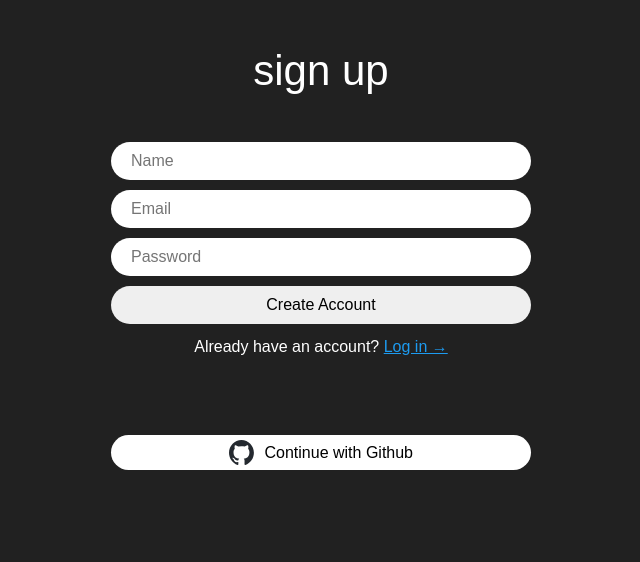
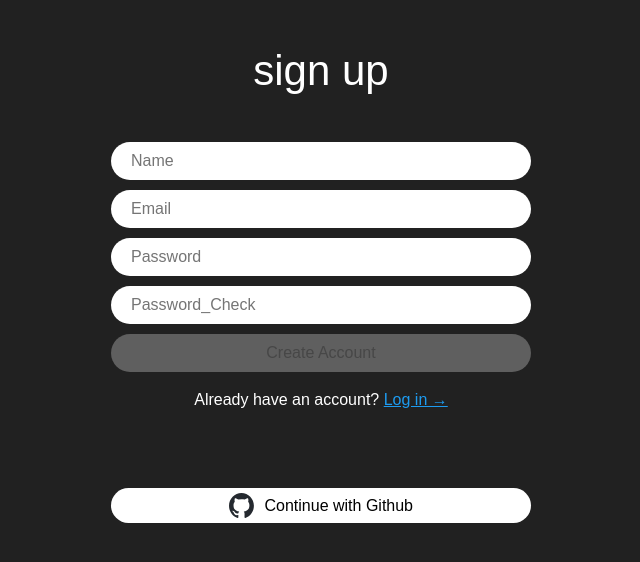
Before and after one commit to lactofreee/mySns, a React (Vite) app: page /create-account in a window 1280 px wide. Shown: the top 562 px of the page, without its empty margins (319-959 px from the left). Built offline with nearby package versions, Linux system fonts and the light colour scheme.

Commit message:
add validatin in loginpage

```diff
--- a/src/components/Auth-components.tsx
+++ b/src/components/Auth-components.tsx
@@ -26,6 +26,7 @@ export const Input = styled.input`
   font-size: 16px;
   &[type="submit"] {
     cursor: pointer;
+    margin-bottom: 5px;
     &:hover {
       opacity: 0.8;
     }
@@ -37,8 +38,13 @@ export const Title = styled.h1`
 `;
 
 export const Error = styled.span`
-  font-weight: 600;
+  width: 100%;
+  padding: 10px;
+  padding-top: 0px;
+  font-size: 12px;
+  font-weight: 400;
   color: tomato;
+
 `;
 
 export const Switcher = styled.span`
--- /dev/null
+++ b/src/components/FirebaseErrorHandler.ts
@@ -0,0 +1,20 @@
+function FirebaseErrorHandler(error:any) {
+  switch (error.code) {
+    case "auth/user-not-found" || "auth/wrong-password":
+      return "이메일 혹은 비밀번호가 일치하지 않습니다.";
+    case "auth/email-already-in-use":
+      return "이미 사용 중인 이메일입니다.";
+    case "auth/weak-password":
+      return "비밀번호는 6글자 이상이어야 합니다.";
+    case "auth/network-request-failed":
+      return "네트워크 연결에 실패 하였습니다.";
+    case "auth/invalid-email":
+      return "잘못된 이메일 형식입니다.";
+    case "auth/internal-error":
+      return "잘못된 요청입니다.";
+    default:
+      return "로그인에 실패 하였습니다.";
+  }
+}
+
+export default FirebaseErrorHandler;
--- a/src/pages/CreateAccount.tsx
+++ b/src/pages/CreateAccount.tsx
@@ -14,47 +14,38 @@ import {
   Error,
 } from "../components/Auth-components";
 import GithubBtn from "../components/githubBtn";
+import { SubmitHandler, useForm } from "react-hook-form";
+import FirebaseErrorHandler from "../components/FirebaseErrorHandler";
+
+interface IAuthFormData {
+  name: string;
+  email: string;
+  password: string;
+  passwordCheck: string;
+}
 
 const CreateAccount = () => {
   const navigate = useNavigate();
-  const [isLoading, setIsLoading] = useState(false);
-  const [name, setName] = useState("");
-  const [email, setEmail] = useState("");
-  const [password, setPassoword] = useState("");
   const [error, setError] = useState("");
 
-  const onChange = (event: React.ChangeEvent<HTMLInputElement>) => {
-    const {
-      target: { name, value },
-    } = event;
-    if (name === "name") {
-      setName(value);
-    } else if (name === "email") {
-      setEmail(value);
-    } else if (name === "password") {
-      setPassoword(value);
-    }
-  };
+  const {
+    register,
+    handleSubmit,
+    formState: { errors, isSubmitting, isDirty, isValid },
+  } = useForm<IAuthFormData>();
 
-  const onSubmit = async (event: React.FormEvent<HTMLFormElement>) => {
-    event.preventDefault();
-    setError("");
-
-    if (isLoading || name === "" || email === "" || password === "") return;
-
+  const onAuthFormValid: SubmitHandler<IAuthFormData> = async (data) => {
     try {
-      setIsLoading(true);
-      // create an account
       const credentials = await createUserWithEmailAndPassword(
         auth,
-        email,
-        password
+        data.email,
+        data.password
       );
       console.log(credentials.user);
 
-      // set the name of the user
+      // Update user profile
       await updateProfile(credentials.user, {
-        displayName: name,
+        displayName: data.name,
       });
 
       // redirect to the home page
@@ -62,49 +53,73 @@ const CreateAccount = () => {
     } catch (e) {
       if (e instanceof FirebaseError) {
         setError(e.message);
+        console.log(errors);
       }
-      // set Error
-    } finally {
-      setIsLoading(false);
     }
-
-    console.log(name, email, password);
   };
 
   return (
     <Wrapper>
       <Title>sign up</Title>
-      <Form onSubmit={onSubmit}>
+      <Form onSubmit={handleSubmit(onAuthFormValid)}>
         <Input
-          onChange={onChange}
-          value={name}
-          name="name"
+          {...register("name", {
+            required: "이름을 입력해주세요.",
+            minLength: {
+              value: 2,
+              message: "2글자 이상 입력해주세요.",
+            },
+          })}
           placeholder="Name"
-          type="text"
-          required
         />
+        {errors.name && <Error>{errors.name.message}</Error>}
         <Input
-          onChange={onChange}
-          value={email}
-          name="email"
+          {...register("email", {
+            required: "이메일을 입력해 주세요.",
+            maxLength: {
+              value: 254,
+              message: "허용 길이를 초과하였습니다.",
+            },
+            pattern: {
+              value:
+                /^[a-zA-Z0-9.!#$%&'*+\/=?^_`{|}~-]+@[a-zA-Z0-9](?:[a-zA-Z0-9-]{0,61}[a-zA-Z0-9])?(?:\.[a-zA-Z0-9](?:[a-zA-Z0-9-]{0,61}[a-zA-Z0-9])?)*$/,
+              message: "올바르지 않은 email형식입니다.",
+            },
+          })}
           placeholder="Email"
-          type="email"
-          required
         />
+        {errors.email && <Error>{errors.email.message}</Error>}
         <Input
-          onChange={onChange}
-          value={password}
-          name="password"
+          {...register("password", {
+            required: "비밀번호를 입력해 주세요.",
+            pattern: {
+              value: /^(?=.*[a-zA-Z])(?=.*[!@#$%^*+=-])(?=.*[0-9]).{8,20}$/,
+              message:
+                "8~20자의 영문, 숫자, 특수문자를 모두 포함한 비밀번호를 입력해주세요.",
+            },
+          })}
           placeholder="Password"
-          type="password"
-          required
         />
+        {errors.password && <Error>{errors.password.message}</Error>}
+        <Input
+          {...register("passwordCheck", {
+            required: "비밀번호를 입력해 주세요.",
+            pattern: {
+              value: /^(?=.*[a-zA-Z])(?=.*[!@#$%^*+=-])(?=.*[0-9]).{8,20}$/,
+              message:
+                "8~20자의 영문, 숫자, 특수문자를 모두 포함한 비밀번호를 입력해주세요.",
+            },
+          })}
+          placeholder="Password_Check"
+        />
+        {errors.passwordCheck && <Error>{errors.passwordCheck.message}</Error>}
         <Input
           type="submit"
-          value={isLoading ? "Loading..." : "Create Account"}
+          value={isSubmitting ? "Loading..." : "Create Account"}
+          disabled={!isDirty || !isValid}
         />
       </Form>
-      {error !== "" ? <Error>{error}</Error> : null}
+      {error !== "" ? <Error>{FirebaseErrorHandler(error)}</Error> : null}
       <Switcher>
         Already have an account? <Link to="/login">Log in &rarr;</Link>
       </Switcher>
```
